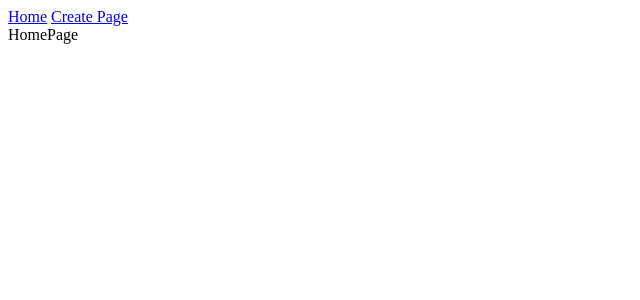
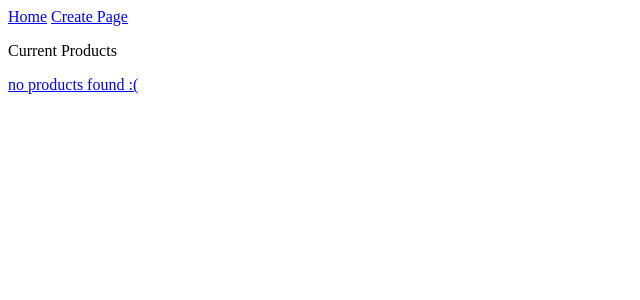
Before and after one commit to leelalalaa/microservices-tutorials, a React (Vite) app in the folder frontend/: page / in a window 1280 px wide. Shown: the top 300 px of the page, without its empty margins (0-640 px from the left). Built offline with nearby package versions, Linux system fonts and the light colour scheme.

Commit message:
createProduct is working now - small typo messed up things

```diff
--- a/frontend/src/pages/HomePage.jsx
+++ b/frontend/src/pages/HomePage.jsx
@@ -1,7 +1,13 @@
+import { Link } from 'react-router-dom';
+
 const HomePage = () => {
     return (
-        <div>HomePage</div>
-    )
+        <>
+            <p>Current Products</p>
+
+            <Link to="/create">no products found :(</Link>
+        </>
+    );
 }
 
 export default HomePage;
--- a/frontend/src/store/product.js
+++ b/frontend/src/store/product.js
@@ -18,5 +18,6 @@ export const useProductStore = create((set) => ({
         const data = await res.json();
         set((state) => ({products:[...state.products, data.data]}))
         return { success:true, message:"Product created successfully" }
-    }
+    },
+
 })); //if u have a function wrapped with parentheses, ur returning an object
```
Also changed, not shown: 1 other file (tests, documents, lock files or other folders).
